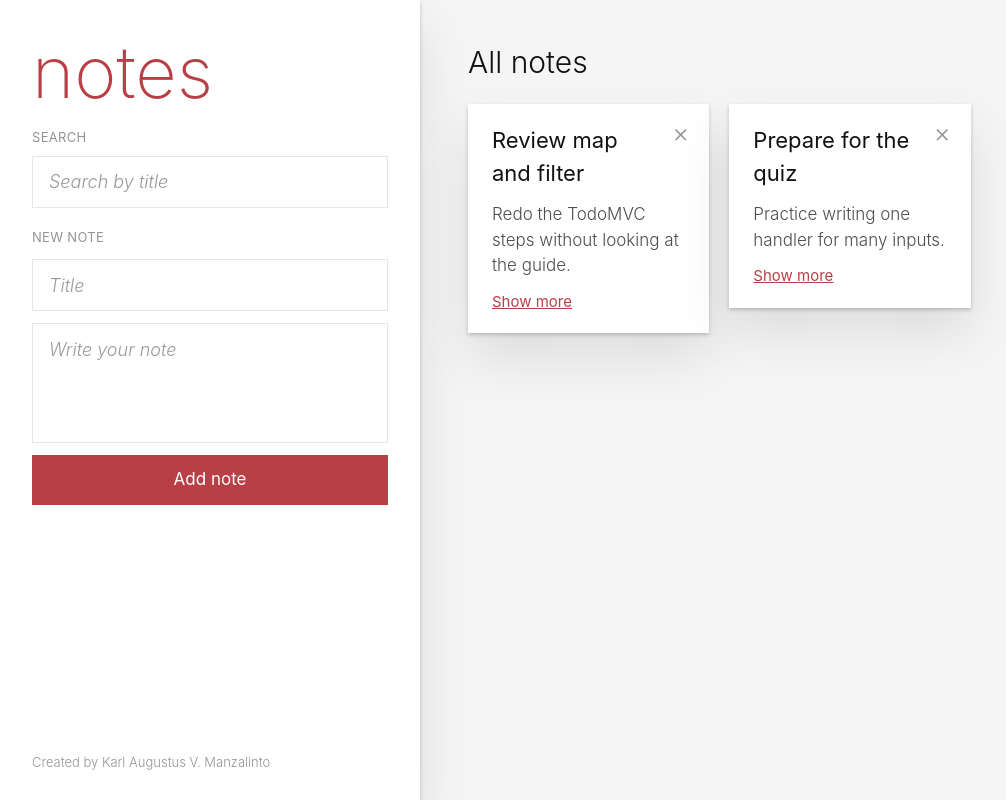
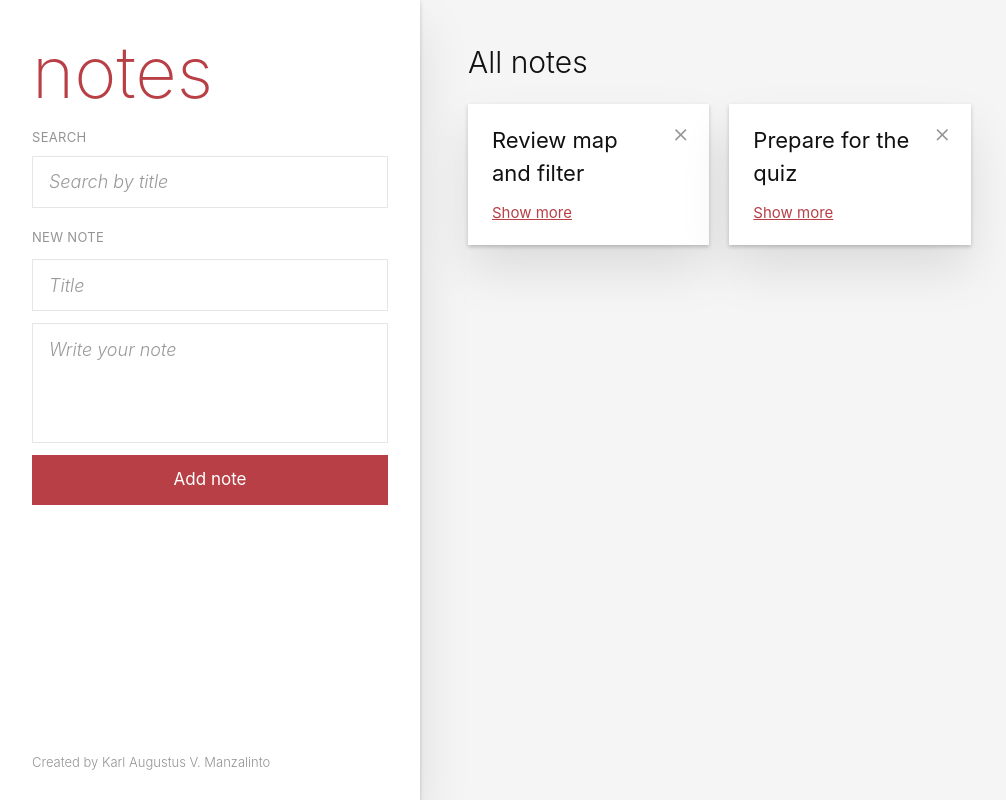
Before and after one commit to KarlManzalinto/csit340g6-notes, a React (Vite) app: page / in a window 1280 px wide. Shown: the whole page, without its empty margins (0-1006 px from the left). Built offline with nearby package versions, Linux system fonts and the light colour scheme.

Commit message:
feat: add show more to note cards

```diff
--- a/src/components/NoteCard.jsx
+++ b/src/components/NoteCard.jsx
@@ -1,15 +1,22 @@
+import { useState } from 'react'
+
 function NoteCard({ title, body }) {
+  const [isOpen, setIsOpen] = useState(false)
+
   return (
     <div>
       <h3 className="pr-8 text-[22px] font-normal break-words">{title}</h3>
+      {isOpen && (
         <p className="mt-3 text-[17px] break-words whitespace-pre-wrap text-[#4d4d4d]">
           {body}
         </p>
+      )}
       <button
         type="button"
+        onClick={() => setIsOpen(!isOpen)}
         className="mt-3 cursor-pointer text-[15px] font-normal text-[#b83f45] underline"
       >
-        Show more
+        {isOpen ? 'Show less' : 'Show more'}
       </button>
     </div>
   )
```
Lines whose indentation alone changed are shown as unchanged.
